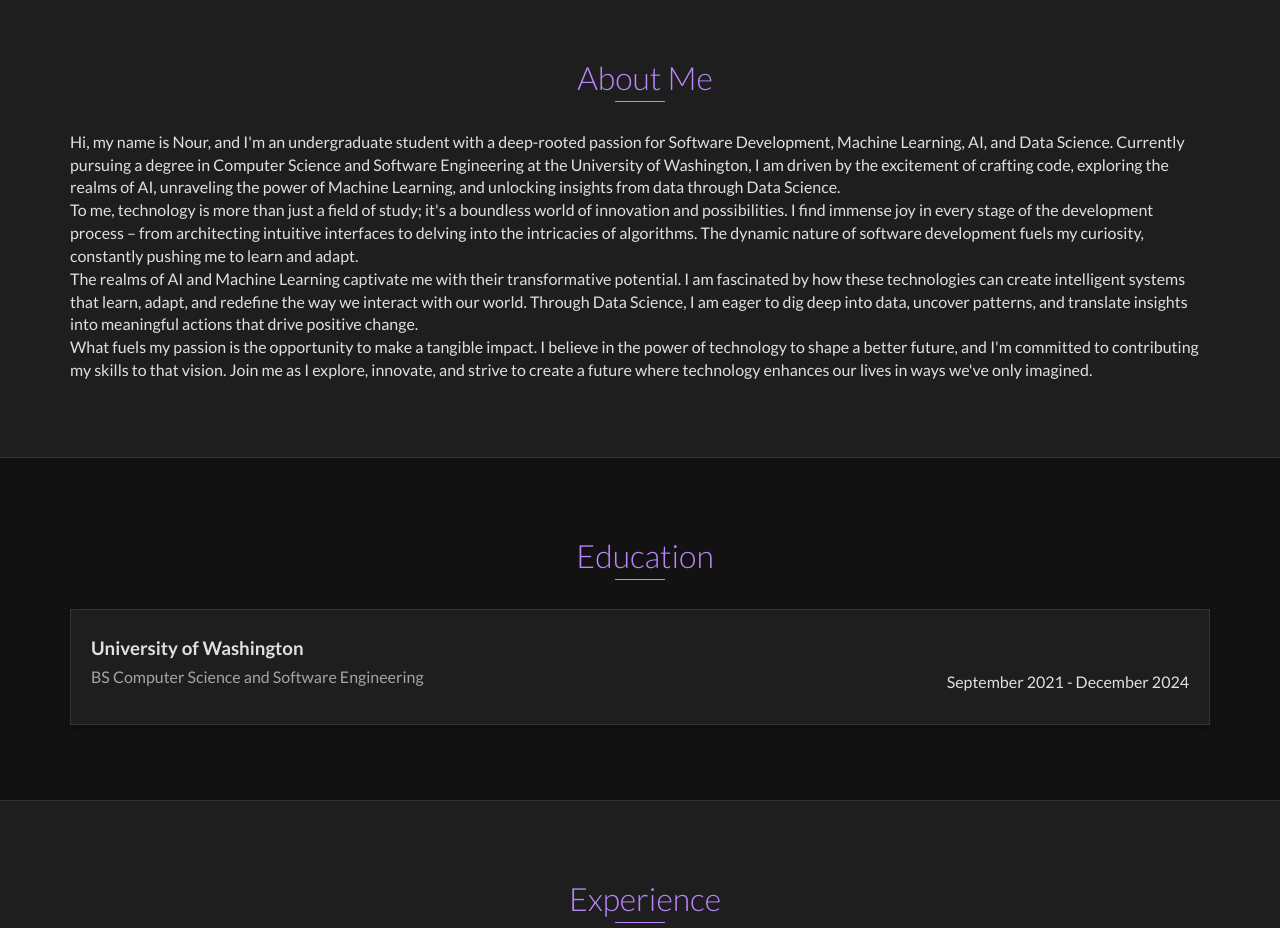
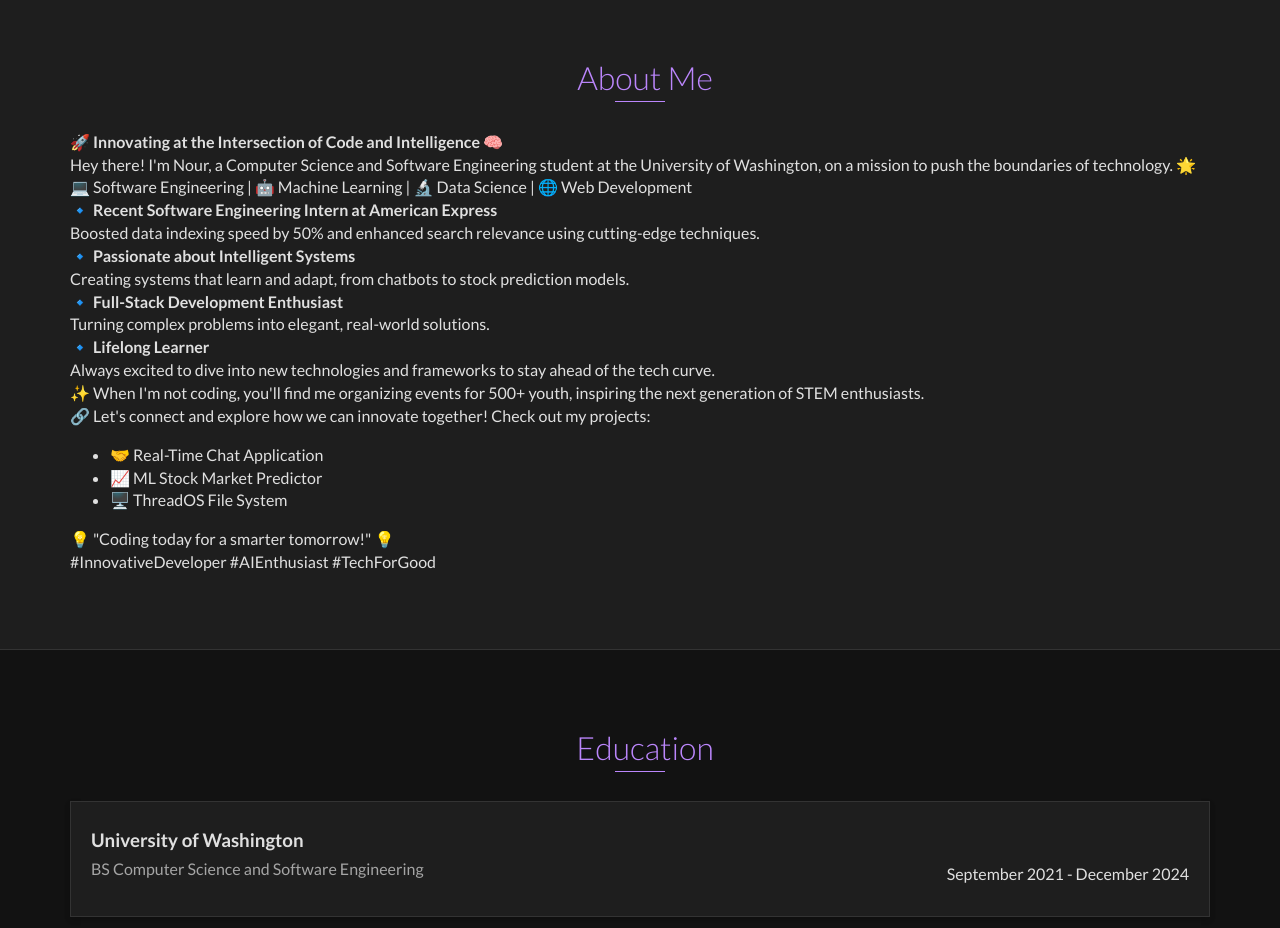
Before and after one commit to alinour64/Portfolio, a website: page index.html in a window 1280 px wide. Shown: the part 820-1748 px from the top of the page. Drawn offline with nearby package versions, Linux system fonts and the light colour scheme.

Commit message:
about update

```diff
--- a/index.html
+++ b/index.html
@@ -75,34 +75,38 @@
         <div class="row">
           <div class="col-md-12">
             <h2 class="heading">About Me</h2>
-            <p>
-              Hi, my name is Nour, and I'm an undergraduate student with a
-              deep-rooted passion for Software Development, Machine Learning,
-              AI, and Data Science. Currently pursuing a degree in Computer
-              Science and Software Engineering at the University of Washington,
-              I am driven by the excitement of crafting code, exploring the
-              realms of AI, unraveling the power of Machine Learning, and
-              unlocking insights from data through Data Science. <br />
-              To me, technology is more than just a field of study; it's a
-              boundless world of innovation and possibilities. I find immense
-              joy in every stage of the development process – from architecting
-              intuitive interfaces to delving into the intricacies of
-              algorithms. The dynamic nature of software development fuels my
-              curiosity, constantly pushing me to learn and adapt. <br />
-              The realms of AI and Machine Learning captivate me with their
-              transformative potential. I am fascinated by how these
-              technologies can create intelligent systems that learn, adapt, and
-              redefine the way we interact with our world. Through Data Science,
-              I am eager to dig deep into data, uncover patterns, and translate
-              insights into meaningful actions that drive positive change.
-              <br />
-              What fuels my passion is the opportunity to make a tangible
-              impact. I believe in the power of technology to shape a better
-              future, and I'm committed to contributing my skills to that
-              vision. Join me as I explore, innovate, and strive to create a
-              future where technology enhances our lives in ways we've only
-              imagined.
-            </p>
+            <p>🚀 <strong>Innovating at the Intersection of Code and Intelligence</strong> 🧠</p>
+
+            <p>Hey there! I'm Nour, a Computer Science and Software Engineering student at the University of Washington, on a mission to push the boundaries of technology. 🌟</p>
+
+            <p>💻 Software Engineering | 🤖 Machine Learning | 🔬 Data Science | 🌐 Web Development</p>
+
+            <p>🔹 <strong>Recent Software Engineering Intern at American Express</strong><br>
+            Boosted data indexing speed by 50% and enhanced search relevance using cutting-edge techniques.</p>
+
+            <p>🔹 <strong>Passionate about Intelligent Systems</strong><br>
+            Creating systems that learn and adapt, from chatbots to stock prediction models.</p>
+
+            <p>🔹 <strong>Full-Stack Development Enthusiast</strong><br>
+            Turning complex problems into elegant, real-world solutions.</p>
+
+            <p>🔹 <strong>Lifelong Learner</strong><br>
+            Always excited to dive into new technologies and frameworks to stay ahead of the tech curve.</p>
+
+            <p>✨ When I'm not coding, you'll find me organizing events for 500+ youth, inspiring the next generation of STEM enthusiasts.</p>
+
+            <p>🔗 Let's connect and explore how we can innovate together! Check out my projects:</p>
+
+            <ul>
+              <li>🤝 Real-Time Chat Application</li>
+              <li>📈 ML Stock Market Predictor</li>
+              <li>🖥️ ThreadOS File System</li>
+            </ul>
+
+            <p>💡 "Coding today for a smarter tomorrow!" 💡</p>
+
+            <p>#InnovativeDeveloper #AIEnthusiast #TechForGood</p>
+
           </div>
         </div>
       </div>
```
